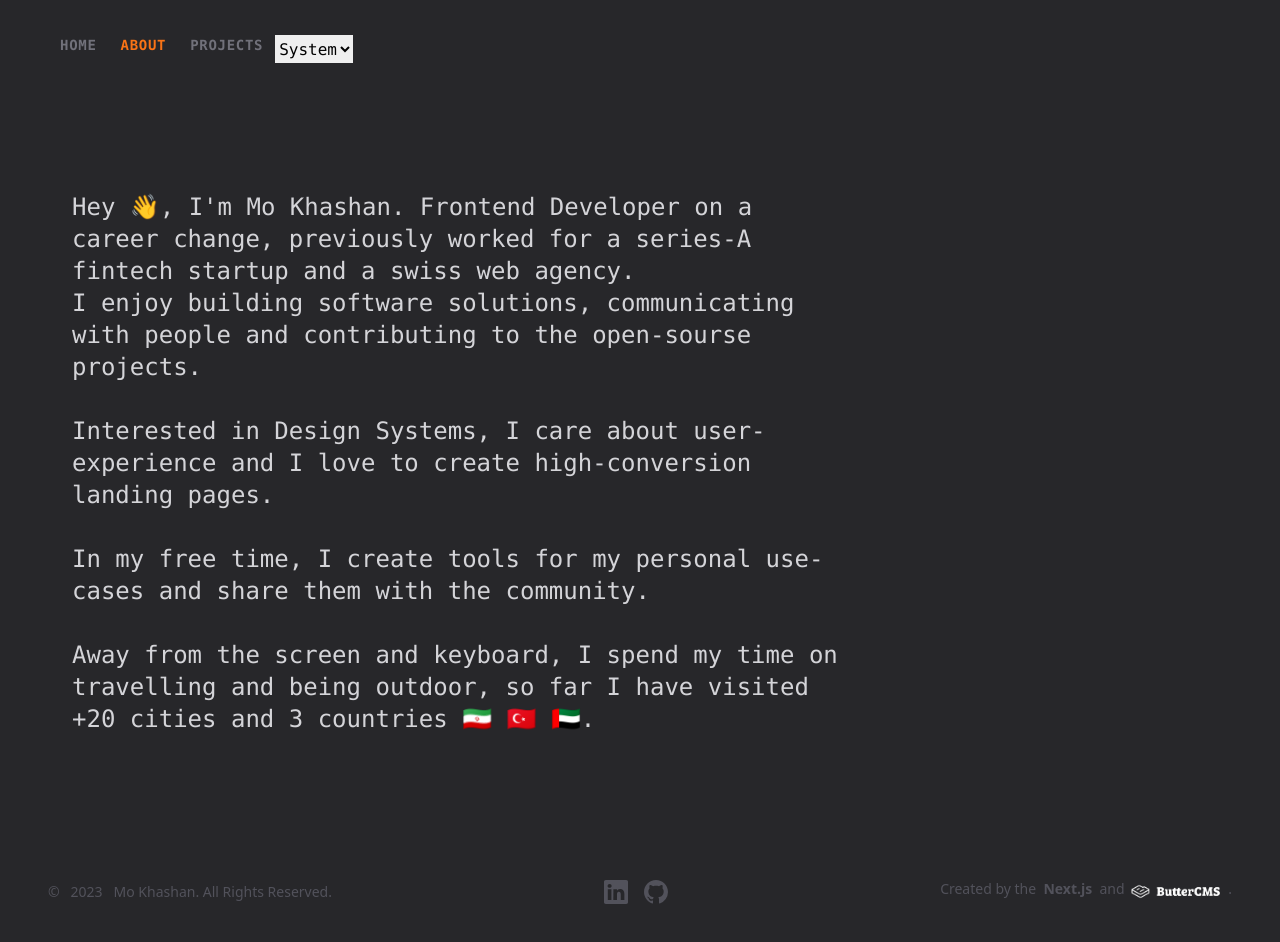
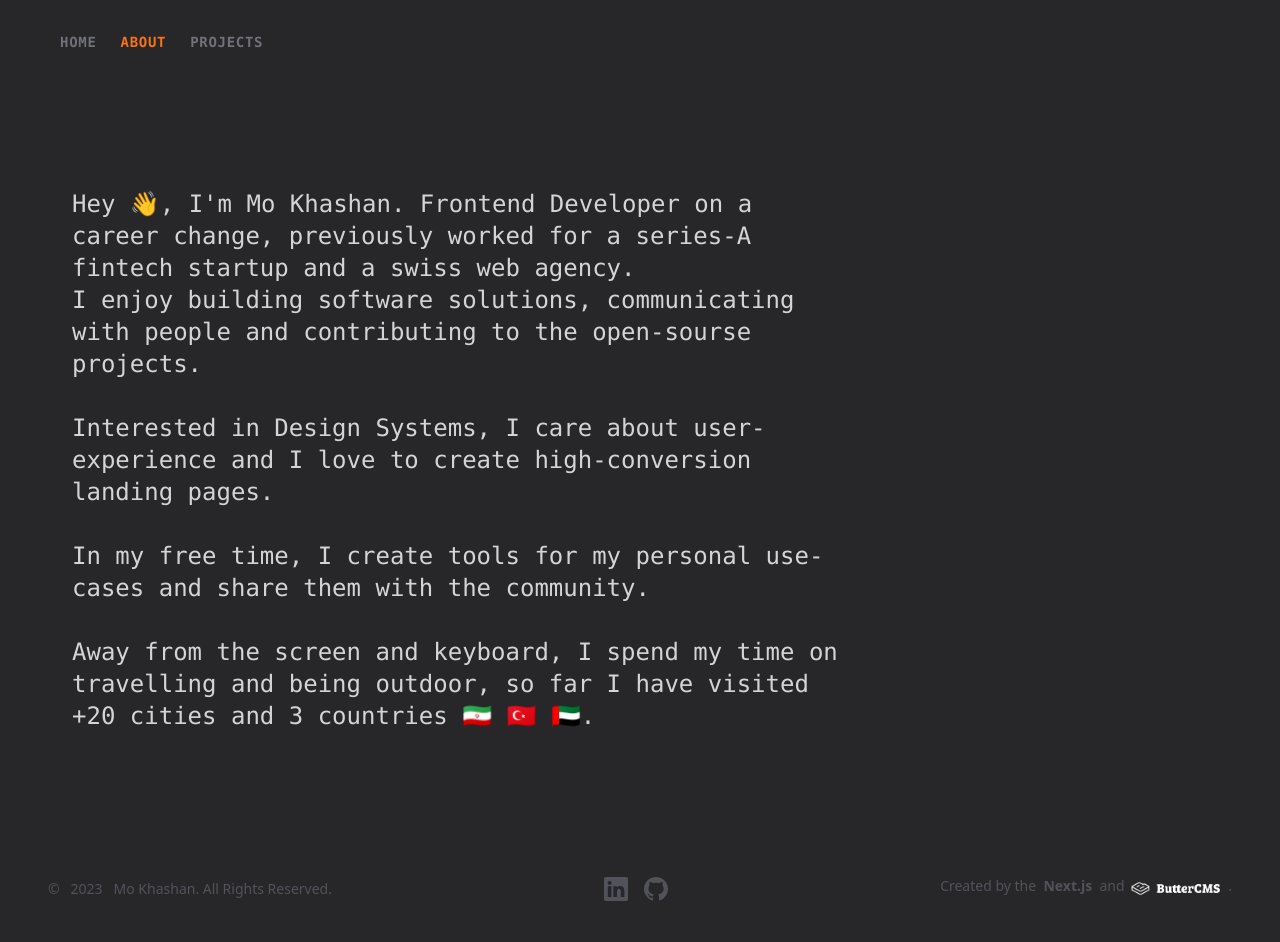
Before and after one commit to mahdikhashan/nanoman.space, a Next.js app: page /about in a window 1280 px wide. Shown: the top 942 px of the page. Built offline with nearby package versions, Linux system fonts and the light colour scheme.

Commit message:
style: imporve header

```diff
--- a/src/ui/Header.tsx
+++ b/src/ui/Header.tsx
@@ -38,12 +38,12 @@ export default function Header() {
 
   return (
     <>
-      <div className="relative md:inline-flex font-mono">
+      <div className="relative md:flex font-mono">
         <div
           onClick={() => setOpen(!isOpen)}
           className={clsx(
-            "md:hidden cursor-pointer transition-height transition-slowest ease fixed top-4",
-            "left-4 right-4 z-10 text-white bg-zinc-800 border-2 p-2 rounded-2xl",
+            "md:hidden !p-y-4 cursor-pointer fixed top-4",
+            "left-4 right-4 z-10 text-white bg-zinc-800 border-2 rounded-2xl",
             { 'h-18 border-white text-white': !isOpen, 'border-orange-500 text-orange-500': isOpen },
           )}>
           <div className='flex items-center'>
@@ -54,11 +54,11 @@ export default function Header() {
             const isActive = link.slug === pathname
 
             return (!link?.isDisabled &&
-              (<div key={link.name} className={"p-2"}>
+              (<div key={link.name}>
                 <Link
                   href={`/${link.slug}`}
                   className={clsx(
-                    "mb-2 px-3 text-sm font-semibold uppercase tracking-wider text-orange-500",
+                    "flex mb-2 px-3 text-s m-2 font-semibold p-1 hover:bg-orange-500 hover:text-white uppercase tracking-wider text-orange-500",
                     { 'text-zinc-500': !isActive },
                   )}
                   >
@@ -68,7 +68,7 @@ export default function Header() {
             );
           })}
         </div>
-        <div className="hidden md:flex justify-between">
+        <div className="hidden md:inline-flex">
           {header.map((link) => {
             const isActive = link.slug === pathname
 
@@ -94,7 +94,6 @@ export default function Header() {
               </div>)
             );
           })}
-          <ThemeSwitch />
         </div>
       </div>
     </>
```
